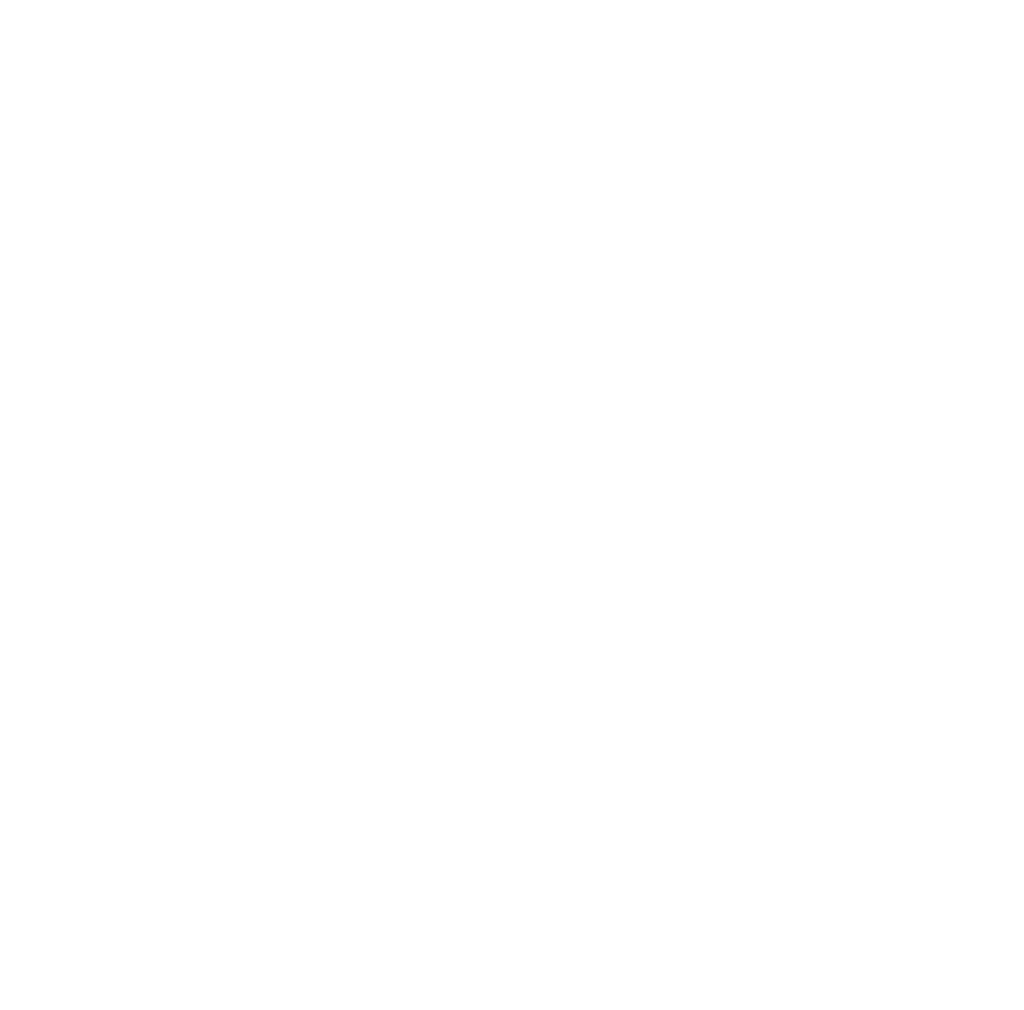
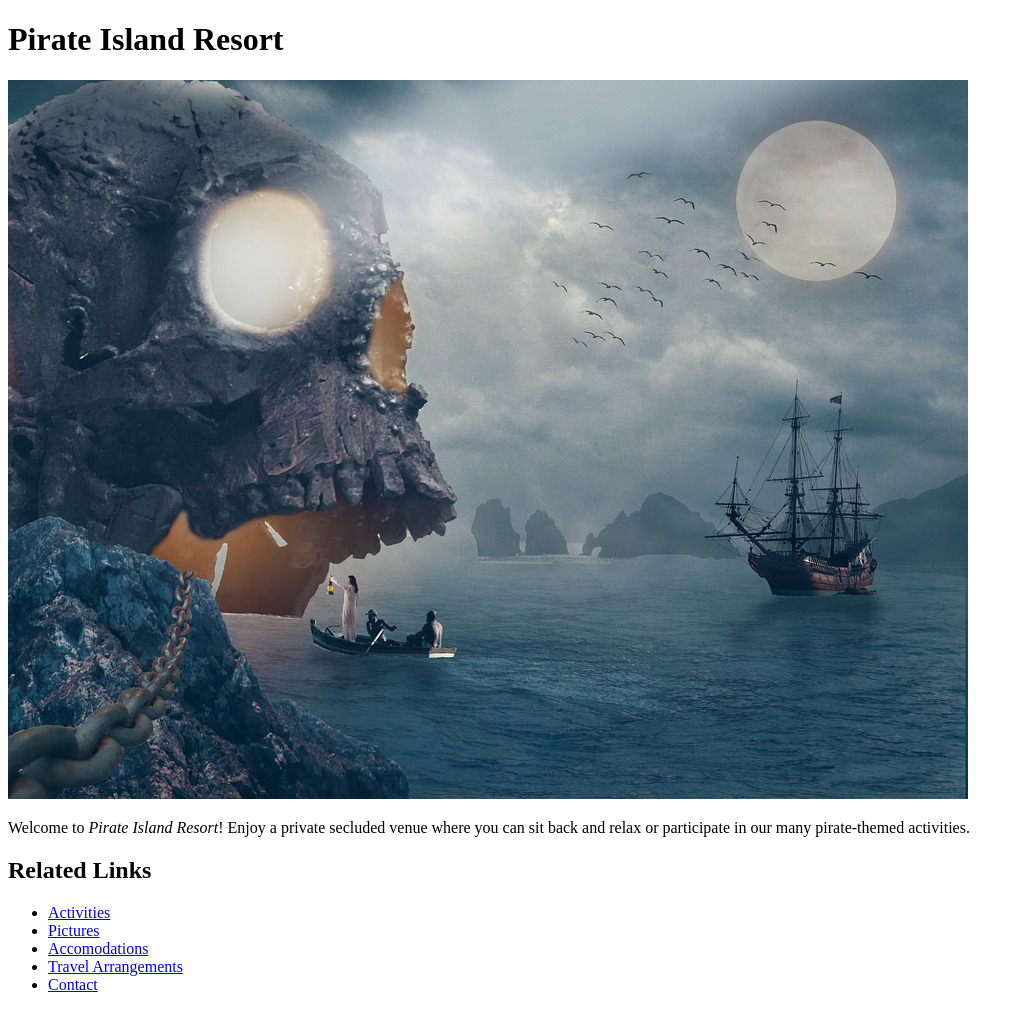
Before and after one commit to KChellis/pirateisland, a plain HTML site: page index.html in a window 1280 px wide. Shown: the whole page, without its empty margins (0-1024 px from the left). Before the commit the page ends 800 px from the top, so only its background shows below. Drawn offline with Linux system fonts and the light colour scheme.

Commit message:
Add text, links, and image content for index.html

```diff
--- a/index.html
+++ b/index.html
@@ -2,9 +2,19 @@
 <html>
   <head>
     <link href="css/style.css" rel="stylesheet" type="text/css">
-    <title></title>
+    <title>Pirate Island Resort</title>
   </head>
   <body>
-    <h1></h1>
+    <h1>Pirate Island Resort</h1>
+    <img src="img/pirateisland.jpg" alt="Pirate Island">
+    <p>Welcome to <em>Pirate Island Resort</em>! Enjoy a private secluded venue where you can sit back and relax or participate in our many pirate-themed activities.</p>
+    <h2>Related Links</h2>
+    <ul>
+      <li><a href="activities.html">Activities</a></li>
+      <li><a href="pictures.html">Pictures</a></li>
+      <li><a href="accom.html">Accomodations</a></li>
+      <li><a href="travel.html">Travel Arrangements</a></li>
+      <li><a href="contact.html">Contact</a></li>
+    </ul>
   </body>
 </html>
```
Also changed, not shown: img/pirateisland.jpg (added).
